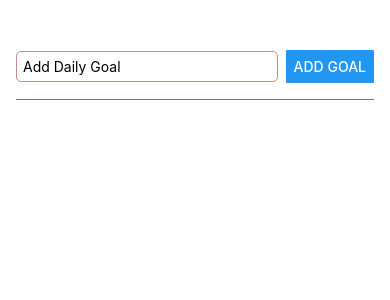
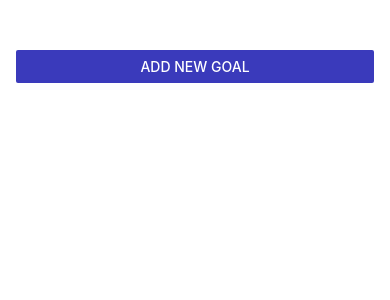
Before and after one commit to RohitHattimare/GoalsApp, a React Native app: screen / in a window 390 px wide. Shown: the top 300 px of the page. Built offline with nearby package versions, Linux system fonts and the light colour scheme.

Commit message:
CAncel Button Added

```diff
--- a/App.js
+++ b/App.js
@@ -2,6 +2,7 @@
   StyleSheet,
   View,
   FlatList,
+  Button,
 } from "react-native";
 import { useState } from "react";
 import GoalItem from "./components/GoalItem";
@@ -9,6 +10,7 @@
 
 export default function App() {
   const [goalsList, setGoalsList] = useState([]);
+  const [modalIsVisible, setModalIsVisible] = useState(false);
 
   function addGoalHandler(enteredText) {
     setGoalsList((currentGoals) => [
@@ -25,9 +27,12 @@
   }
 
   return (
-    <View style={styles.container}>
+    <View style={styles.container} >
+      <Button title="Add New Goal" color={"#3a3abb"} onPress={() => setModalIsVisible(true)} />
       <GoalInput
+        visible={modalIsVisible}
         buttonHandler={addGoalHandler}
+        setModal={setModalIsVisible}
       />
       <FlatList
         data={goalsList}
@@ -55,6 +60,7 @@
 
   goalsContainer: {
     flex: 5,
+    marginTop: 14,
   },
 
 });
--- a/components/GoalInput.js
+++ b/components/GoalInput.js
@@ -1,5 +1,5 @@
 import { useState } from "react";
-import { Button, StyleSheet, TextInput, View } from "react-native";
+import { Button, Modal, StyleSheet, TextInput, View } from "react-native";
 
 export default function GoalInput(props) {
     const [inputText, setInputText] = useState("");
@@ -8,11 +8,18 @@
         setInputText(text);
     }
 
+    function cancelButtonHandler() {
+        props.setModal(false);
+        setInputText("");
+    }
+
     function submitButtonHandler() {
         props.buttonHandler(inputText);
         setInputText("");
+        props.setModal(false);
     }
     return (
+        <Modal visible={props.visible} animationType="slide" >
             <View style={styles.inputContainer}>
                 <TextInput
                     onChangeText={goalInputHandler}
@@ -20,34 +27,47 @@
                     style={styles.textInput}
                     value={inputText}
                 />
+                <View style={styles.buttonContainer}>
                     <View style={styles.button}>
                         <Button title="ADD GOAL" onPress={submitButtonHandler} />
                     </View>
+                    <View style={styles.button}>
+                        <Button title="Cancel" onPress={cancelButtonHandler} />
                     </View>
+
+                </View>
+            </View>
+        </Modal>
     )
 }
 
 const styles = StyleSheet.create({
     inputContainer: {
-        flexDirection: "row",
+        flex: 1,
+        // flexDirection: "row",
         justifyContent: "space-between",
         alignItems: "center",
-        paddingBottom: 16,
         borderBottomWidth: 1,
-        borderBottomColor: "#837676",
-        marginBottom: 10,
+        borderBottomColor: "#cccccc",
+        marginBottom: 24,
     },
     textInput: {
         borderWidth: 1,
-        padding: 6,
+        padding: 8,
         borderColor: "#c28f8f",
-        width: "70%",
+        width: "90%",
         alignItems: "center",
         borderRadius: 5,
-        marginRight: 8,
-        flex: 2,
+        marginHorizontal: 18,
+        // flex: 1,
+    },
+    buttonContainer: {
+        flex: 1,
+        flexDirection: "row",
+        margin: 8,
     },
     button: {
-        backgroundColor: "#cc9090",
+        margin: 8,
+        width: "40%",
     }
 })
```
Lines whose indentation alone changed are shown as unchanged.
